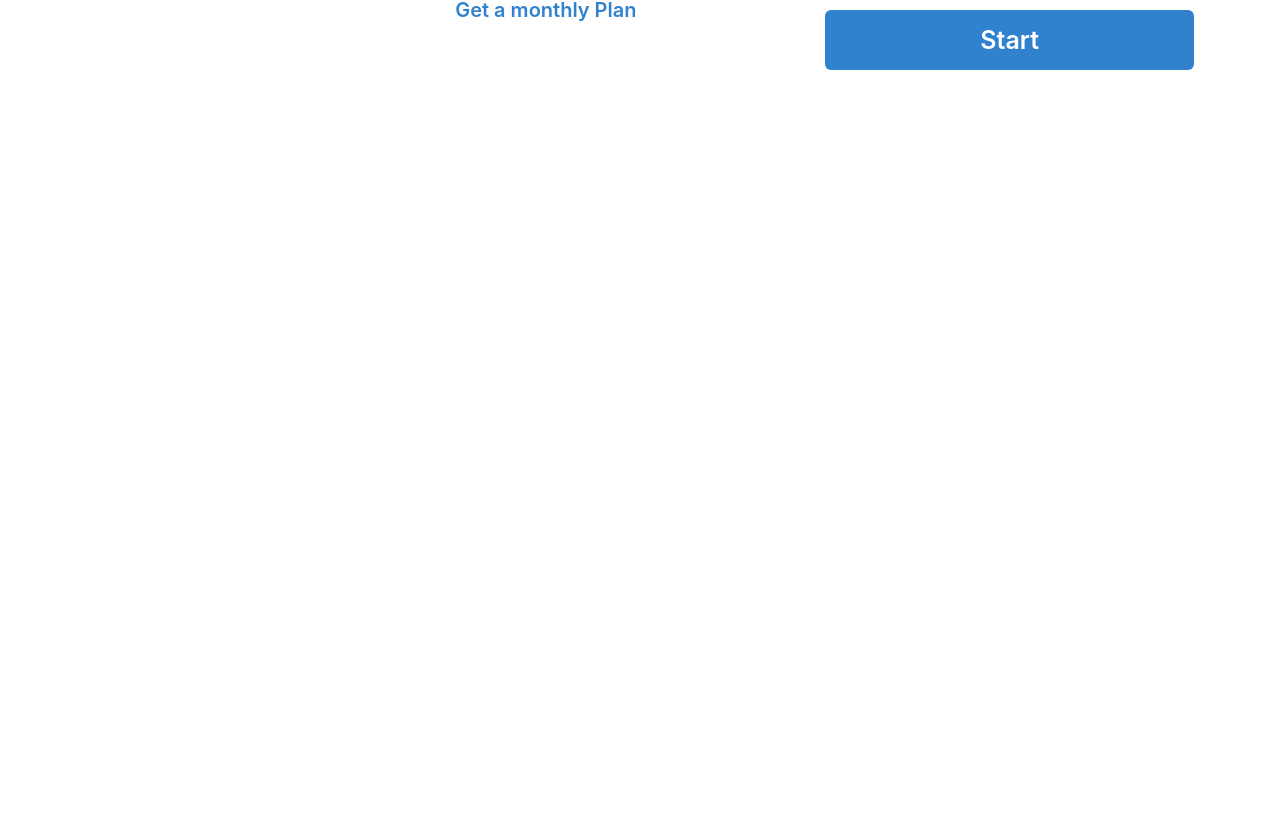
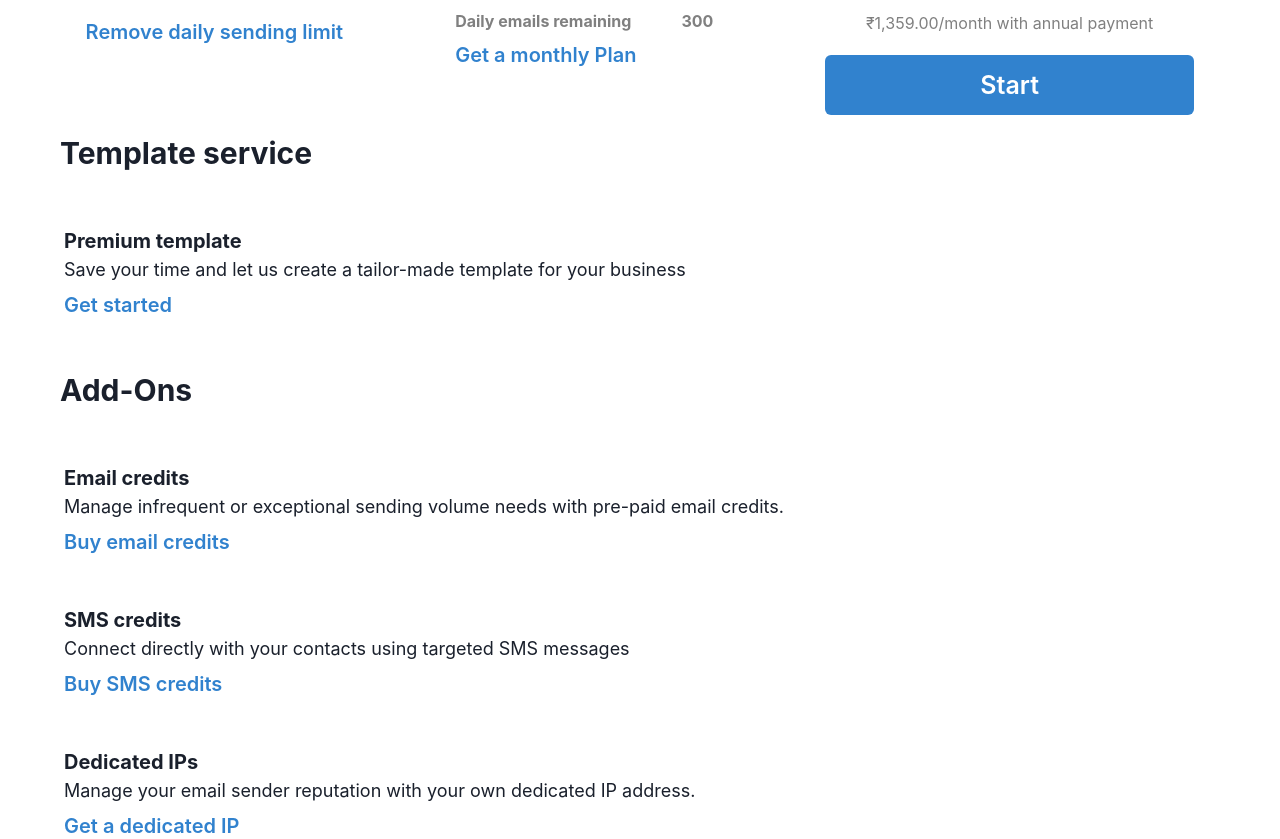
Before and after one commit to Pavanambulkar/Clone-Of-SendinBlue-Dot-Com, a React (Create React App) app: page /login in a window 1280 px wide. Shown: the part 464-1303 px from the top of the page. Before the commit the page ends 800 px from the top, so only its background shows below. Built offline with nearby package versions, Linux system fonts and the light colour scheme.

Commit message:
complete

```diff
--- a/src/Components/Login.jsx
+++ b/src/Components/Login.jsx
@@ -1,11 +1,18 @@
 import React from 'react'
+import AddOns from '../PlanComponent/AddOns'
 import Plan from '../PlanComponent/Plan'
+import TemplateService from '../PlanComponent/TemplateService'
+
 
 const Login = () => {
   return (
     <>
 
 <Plan/>
+
+<TemplateService/>
+<AddOns/>
+
     </>
   )
 }
--- /dev/null
+++ b/src/PlanComponent/AddOns.jsx
@@ -0,0 +1,72 @@
+import { Box, Text, Button } from "@chakra-ui/react";
+import React from "react";
+
+const AddOns = () => {
+  return (
+    <>
+      <Text
+        marginTop="50px"
+        marginLeft="60px"
+        fontSize="30px"
+        fontWeight="bold"
+      >
+        Add-Ons
+      </Text>
+
+      <Box width="90%" margin="auto" paddingTop="50px">
+        <Text fontWeight="bold" fontSize="20px">
+          Email credits
+        </Text>
+        <Text fontSize="18px">
+          Manage infrequent or exceptional sending volume needs with pre-paid
+          email credits.
+        </Text>
+        <Button
+          colorScheme="blue"
+          variant="link"
+          fontSize="20px"
+          marginTop="10px"
+        >
+          Buy email credits
+        </Button>
+      </Box>
+
+      <Box width="90%" margin="auto" paddingTop="50px">
+        <Text fontWeight="bold" fontSize="20px">
+          SMS credits
+        </Text>
+        <Text fontSize="18px">
+          Connect directly with your contacts using targeted SMS messages
+        </Text>
+        <Button
+          colorScheme="blue"
+          variant="link"
+          fontSize="20px"
+          marginTop="10px"
+        >
+          Buy SMS credits
+        </Button>
+      </Box>
+
+      <Box width="90%" margin="auto" paddingTop="50px">
+        <Text fontWeight="bold" fontSize="20px">
+          Dedicated IPs
+        </Text>
+        <Text fontSize="18px">
+          Manage your email sender reputation with your own dedicated IP
+          address.
+        </Text>
+        <Button
+          colorScheme="blue"
+          variant="link"
+          fontSize="20px"
+          marginTop="10px"
+        >
+          Get a dedicated IP
+        </Button>
+      </Box>
+    </>
+  );
+};
+
+export default AddOns;
--- /dev/null
+++ b/src/PlanComponent/BillingInfo.jsx
@@ -0,0 +1,16 @@
+import { Alert, AlertDescription, AlertIcon, AlertTitle } from '@chakra-ui/react'
+import React from 'react'
+
+const BillingInfo = () => {
+  return (
+    <>
+     <Alert status='error'>
+  <AlertIcon />
+  <AlertTitle>Sorry ! </AlertTitle>
+  <AlertDescription>Billing Info is not availble At this moment.</AlertDescription>
+</Alert>
+    </>
+  )
+}
+
+export default BillingInfo
--- /dev/null
+++ b/src/PlanComponent/Credit.jsx
@@ -0,0 +1,17 @@
+import React from 'react'
+import { Alert, AlertDescription, AlertIcon, AlertTitle } from '@chakra-ui/react'
+
+const Credit = () => {
+  return (
+    <>
+     <Alert status='error'>
+  <AlertIcon />
+  <AlertTitle>Sorry ! You do not have any credit notes or refunds yet. </AlertTitle>
+
+  <AlertDescription>Your credit notes and your refunds will be displayed here.</AlertDescription>
+</Alert>
+    </>
+  )
+}
+
+export default Credit
--- a/src/PlanComponent/Overview.jsx
+++ b/src/PlanComponent/Overview.jsx
@@ -4,6 +4,7 @@ import React from 'react'
 const Overview = () => {
   return (
     <>
+      <Text fontSize='30px' fontWeight='bold' >OverView</Text>
     <Flex color='white' width='99%' margin='auto'>
 
   <Box flex='1' color='black'>
--- a/src/PlanComponent/Plan.jsx
+++ b/src/PlanComponent/Plan.jsx
@@ -2,6 +2,8 @@ import React from 'react'
 import { Box, Tab, TabList, TabPanel, TabPanels, Tabs, Text } from '@chakra-ui/react'
 import Overview from './Overview'
 import PaymentMethod from './PaymentMethod'
+import BillingInfo from './BillingInfo'
+import Credit from './Credit'
 
 const Plan = () => {
   return (
@@ -27,7 +29,13 @@ const Plan = () => {
       <PaymentMethod/>
     </TabPanel>
     <TabPanel>
-      <p>three!</p>
+      <BillingInfo/>
+    </TabPanel>
+    <TabPanel>
+      <BillingInfo/>
+    </TabPanel>
+    <TabPanel>
+      <Credit/>
     </TabPanel>
   </TabPanels>
 </Tabs>
--- /dev/null
+++ b/src/PlanComponent/TemplateService.jsx
@@ -0,0 +1,27 @@
+import { Box, Text, Button } from "@chakra-ui/react";
+
+import React from "react";
+
+const TemplateService = () => {
+  return (
+    <>
+      <Text marginLeft="60px" fontSize="30px" fontWeight="bold">
+        Template service
+      </Text>
+      <Box width='90%' margin='auto' paddingTop='50px' >
+        <Text fontWeight='bold' fontSize="20px">Premium template</Text>
+        <Text fontSize='18px'>Save your time and let us create a tailor-made template for your business</Text>
+        <Button
+          colorScheme="blue"
+          variant="link"
+          fontSize="20px"
+          marginTop="10px"
+        >
+         Get started
+        </Button>
+      </Box>
+    </>
+  );
+};
+
+export default TemplateService;
```
